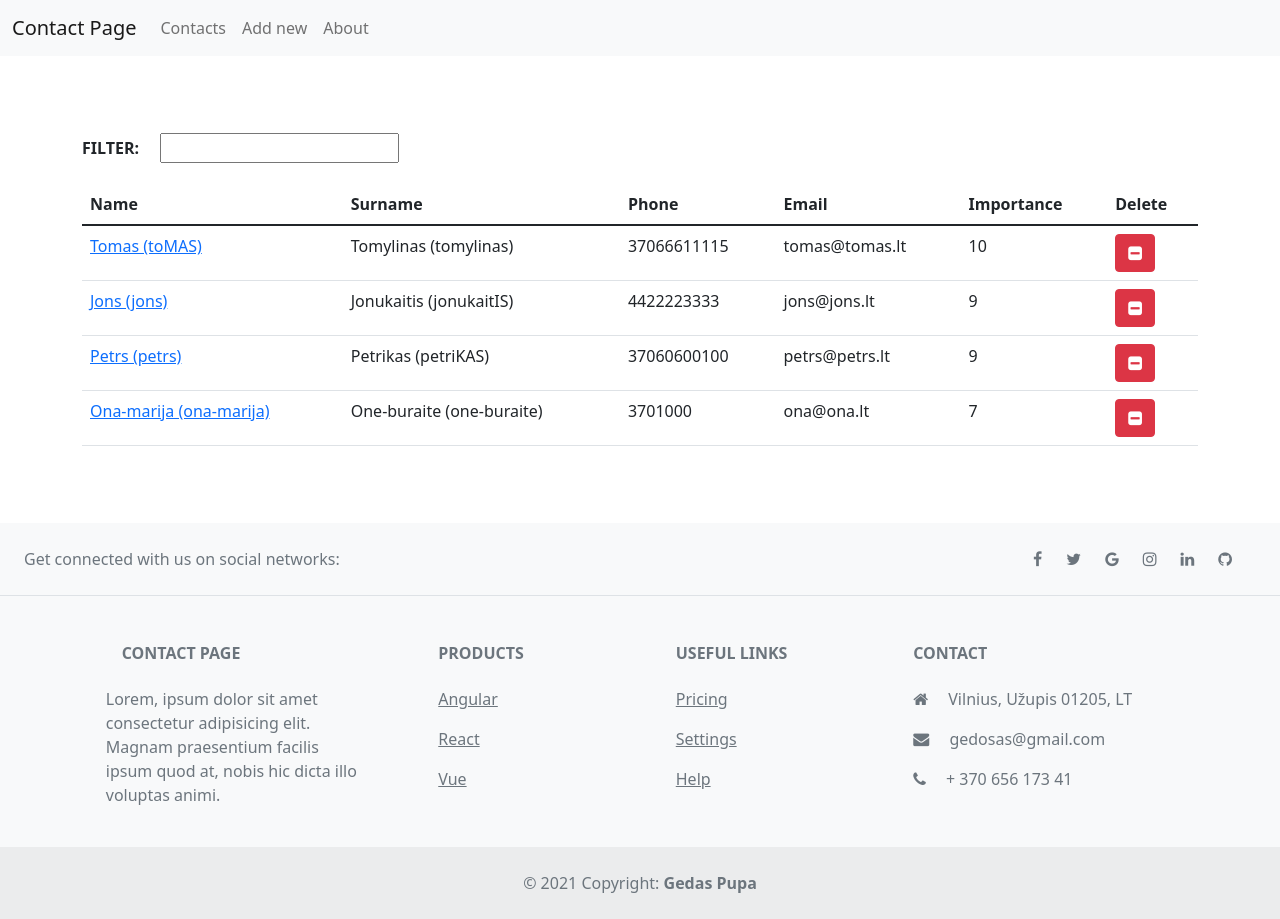
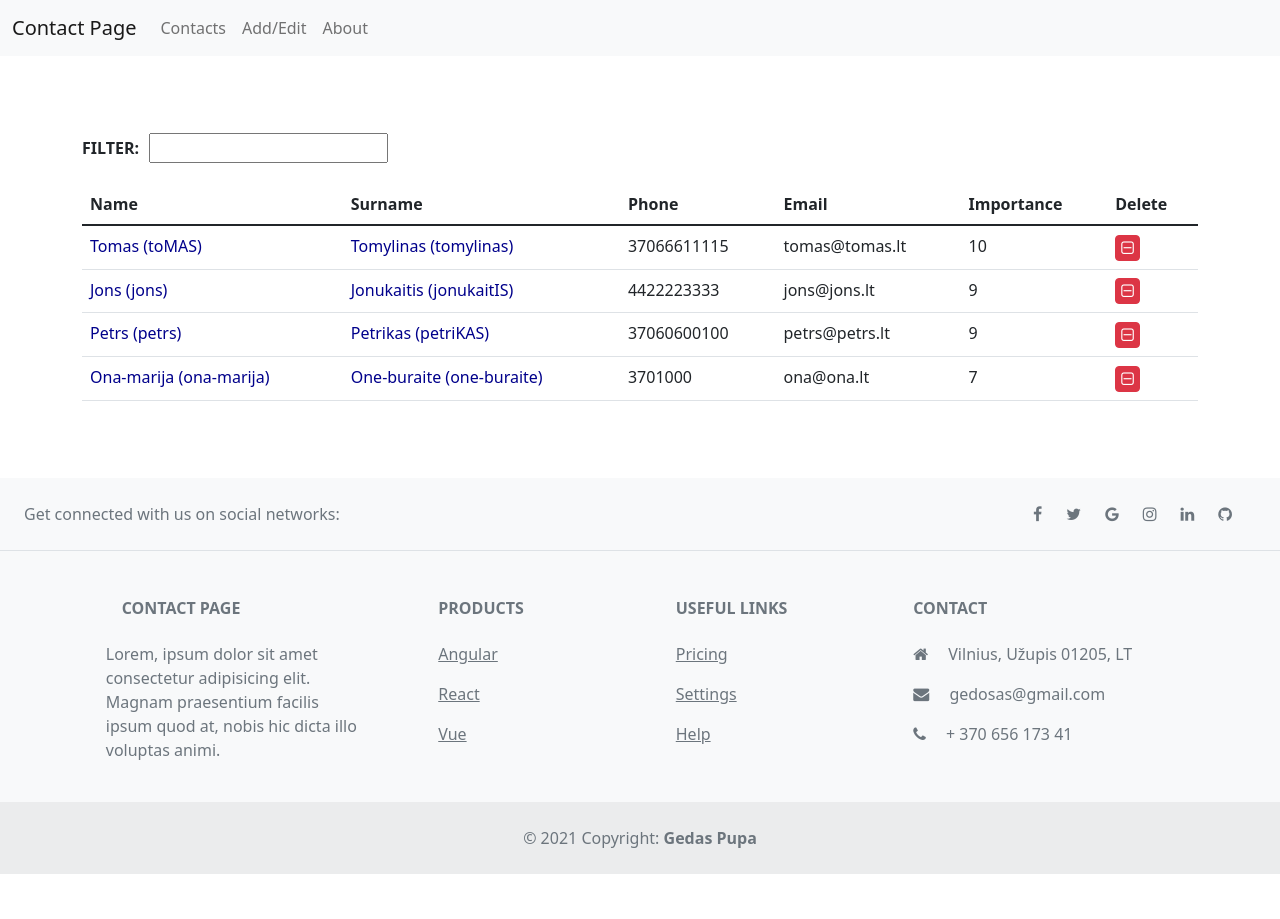
Before and after one commit to GedasPupa/Persons, an Angular app: page / in a window 1280 px wide. After the commit the page ends 874 px from the top, so only its background shows below. Built offline with nearby package versions, Linux system fonts and the light colour scheme.

Commit message:
persons-list.service.ts + id "passing"

```diff
--- a/src/app/components/header/header.component.css
+++ b/src/app/components/header/header.component.css
@@ -4,6 +4,10 @@
 
 a:hover {
   transform: scale(1.05);
-  line-height: 23px;
-  transition: all 0.15s;
+  padding: 0.5rem 1rem;
+  transition: 0.2s;
 }
+
+.navbar-brand:hover {
+  padding: 0.3125rem 0 0.3125rem 0;
+}
--- a/src/app/components/header/header.component.html
+++ b/src/app/components/header/header.component.html
@@ -1,6 +1,6 @@
 <nav class="navbar navbar-expand-lg navbar-light bg-light">
   <div class="container-fluid">
-    <a class="navbar-brand" href="#">Contact Page</a>
+    <a class="navbar-brand" href="/">Contact Page</a>
     <button
       class="navbar-toggler"
       type="button"
@@ -15,13 +15,13 @@
     <div class="collapse navbar-collapse" id="navbarNav">
       <ul class="navbar-nav">
         <li class="nav-item">
-          <a class="nav-link" [routerLinkActive]="['active']" [routerLink]="['/persons-list']">Contacts</a>
+          <a class="nav-link nav-a" [routerLinkActive]="['active']" [routerLink]="['/persons-list']">Contacts</a>
         </li>
         <li class="nav-item">
-          <a class="nav-link" [routerLinkActive]="['active']" [routerLink]="['/person-details']">Add new</a>
+          <a class="nav-link nav-a" [routerLinkActive]="['active']" [routerLink]="['/person-details']">Add/Edit</a>
         </li>
         <li class="nav-item">
-          <a class="nav-link" [routerLinkActive]="['active']" [routerLink]="['/about']">About</a>
+          <a class="nav-link nav-a" [routerLinkActive]="['active']" [routerLink]="['/about']">About</a>
         </li>
       </ul>
     </div>
--- a/src/app/components/person-details/person-details.component.html
+++ b/src/app/components/person-details/person-details.component.html
@@ -28,6 +28,7 @@
   </tr>
 </ng-template>
 <div class="delete-edit-btns">
+  <a [routerLink]="['/']" class="btn btn-secondary">Back</a>
   <button class="btn btn-danger" *ngIf="person.id !== 0">Delete</button>
   <button class="btn btn-success">Save</button>
 </div>
--- a/src/app/components/person-details/person-details.component.ts
+++ b/src/app/components/person-details/person-details.component.ts
@@ -1,6 +1,8 @@
-import { Component } from '@angular/core';
+import { Component, OnInit, OnDestroy } from '@angular/core';
+import { Router, ActivatedRoute } from '@angular/router';
+import { PersonsListService } from 'src/app/services/persons-list.service';
+
 import { In_person } from 'src/app/models/Person';
-import { PersonClass } from 'src/app/models/PersonClass';
 
 @Component({
   selector: 'app-person-details',
@@ -8,12 +10,38 @@ import { PersonClass } from 'src/app/models/PersonClass';
   styleUrls: ['./person-details.component.css'],
 })
 export class PersonDetailsComponent {
-  person: In_person = new PersonClass(
-    21,
-    'vyts',
-    'vytautaitis',
-    37066677777,
-    'vyts@vyts.lt',
-    9
-  );
+  person: In_person = {
+    id: 0,
+    name: '',
+    surname: '',
+    phone: 0,
+    email: '',
+    importance: 0,
+  };
+  onePerson: any; // - apeinam undefined
+  id: any;
+  sub: any;
+
+  constructor(
+    private _Activatedroute: ActivatedRoute,
+    private _router: Router,
+    private _personsListService: PersonsListService
+  ) {}
+
+  ngOnInit() {
+    this.sub = this._Activatedroute.paramMap.subscribe((params) => {
+      this.id = params.get('id');
+      let persons = this._personsListService.getAllPersons();
+      this.onePerson = persons.find((p) => p.id == this.id); // - apeinam undefined
+      this.onePerson ? (this.person = this.onePerson) : undefined;
+    });
+  }
+
+  ngOnDestroy() {
+    this.sub.unsubscribe();
+  }
+
+  onBack(): void {
+    this._router.navigate(['person-details']);
+  }
 }
--- a/src/app/components/persons-list/persons-list.component.css
+++ b/src/app/components/persons-list/persons-list.component.css
@@ -3,9 +3,18 @@ label {
 }
 
 input {
-  margin-left: 21px;
+  margin-left: 10px;
 }
 
 .table {
   margin-top: 21px;
 }
+
+.btn {
+  padding: 0px 5px;
+}
+
+a {
+  color: darkblue;
+  text-decoration: none;
+}
--- a/src/app/components/persons-list/persons-list.component.html
+++ b/src/app/components/persons-list/persons-list.component.html
@@ -14,12 +14,12 @@
   </thead>
   <tbody>
     <tr *ngFor="let item of filterData">
-      <td><a href="#">{{ ((item.name.charAt(0) | uppercase) + ((item.name).slice(1, item.name.length) | lowercase))}} ({{item.name}})</a></td>
-      <td>{{ ((item.surname.charAt(0) | uppercase) + ((item.surname).slice(1, item.surname.length) | lowercase))}} ({{item.surname}})</td>
+      <td><a [routerLink]="['/person-details', item.id]">{{ ((item.name.charAt(0) | uppercase) + ((item.name).slice(1, item.name.length) | lowercase))}} ({{item.name}})</a></td>
+      <td><a [routerLink]="['/person-details', item.id]">{{ ((item.surname.charAt(0) | uppercase) + ((item.surname).slice(1, item.surname.length) | lowercase))}} ({{item.surname}})</a></td>
       <td>{{item.phone}}</td>
       <td>{{item.email}}</td>
       <td>{{item.importance}}</td>
-      <td><button class="btn btn-danger"><i class="fa fa-minus-square"></i></button></td>
+      <td><button class="btn btn-danger"><i class="fa fa-minus-square-o"></i></button></td>
     </tr>
   </tbody>
 </table>
--- a/src/app/components/persons-list/persons-list.component.ts
+++ b/src/app/components/persons-list/persons-list.component.ts
@@ -1,6 +1,7 @@
 import { Component, OnInit } from '@angular/core';
 import { In_person } from 'src/app/models/Person';
 import { PersonClass } from 'src/app/models/PersonClass';
+import { PersonsListService } from 'src/app/services/persons-list.service';
 
 @Component({
   selector: 'app-persons-list',
@@ -8,13 +9,9 @@ import { PersonClass } from 'src/app/models/PersonClass';
   styleUrls: ['./persons-list.component.css'],
 })
 export class PersonsListComponent {
-  filterData: In_person[] = [];
-  persons: In_person[] = [
-    new PersonClass(1, 'toMAS', 'tomylinas', 37066611115, 'tomas@tomas.lt', 10),
-    new PersonClass(1, 'jons', 'jonukaitIS', 4422223333, 'jons@jons.lt', 9),
-    new PersonClass(1, 'petrs', 'petriKAS', 37060600100, 'petrs@petrs.lt', 9),
-    new PersonClass(1, 'ona-marija', 'one-buraite', 3701000, 'ona@ona.lt', 7),
-  ];
+  persons: In_person[] = [];
+  filterData: In_person[];
+  onePerson: any;
 
   onFilter($event: any): void {
     let inp = $event.target.value.toLocaleLowerCase();
@@ -23,14 +20,8 @@ export class PersonsListComponent {
     );
   }
 
-  constructor() {
+  constructor(private _personsListService: PersonsListService) {
+    this.persons = this._personsListService.getAllPersons();
     this.filterData = this.persons;
   }
-  // // FUTURE code:
-  // persons: zmogelis[];
-  // filterData: zmogelis[];
-  // constructor(private personsService: personsService) {
-  //   this.persons = this.personsService.getpersons();
-  //   this.filterData = this.persons;
-  // }
 }
--- /dev/null
+++ b/src/app/services/persons-list.service.ts
@@ -0,0 +1,33 @@
+import { Injectable } from '@angular/core';
+import { In_person } from '../models/Person';
+import { PersonClass } from '../models/PersonClass';
+
+@Injectable({
+  providedIn: 'root',
+})
+export class PersonsListService {
+  persons: In_person[] = [
+    new PersonClass(1, 'toMAS', 'tomylinas', 37066611115, 'tomas@tomas.lt', 10),
+    new PersonClass(2, 'jons', 'jonukaitIS', 4422223333, 'jons@jons.lt', 9),
+    new PersonClass(3, 'petrs', 'petriKAS', 37060600100, 'petrs@petrs.lt', 9),
+    new PersonClass(4, 'ona-marija', 'one-buraite', 3701000, 'ona@ona.lt', 7),
+  ];
+  onePerson: In_person | undefined = {
+    id: 0,
+    name: '',
+    surname: '',
+    phone: 0,
+    email: '',
+    importance: 0,
+  };
+
+  getAllPersons(): In_person[] {
+    return this.persons;
+  }
+  getPerson(id: number) {
+    let persons1: In_person[] = this.getAllPersons();
+    return persons1.find((p) => p.id == id);
+  }
+
+  constructor() {}
+}
```
Also changed, not shown: 1 other file (tests, documents, lock files or other folders).
